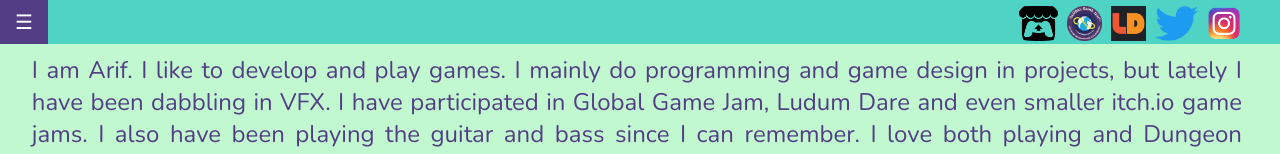
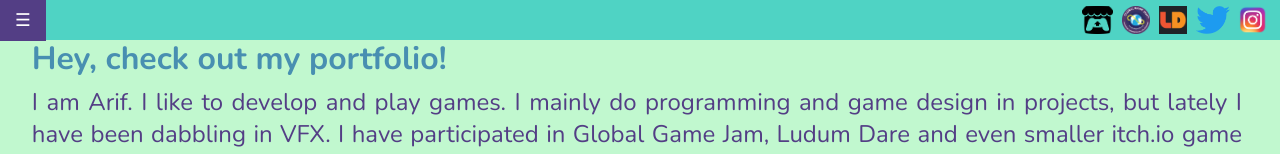
Before and after one commit to arifaciduman/arifaciduman.github.io, a website built with Parcel: page main-page.html in a window 1280 px wide. Shown: the top 154 px of the page. Built offline with nearby package versions, Linux system fonts and the light colour scheme.

Commit message:
sidenav collapsible top bar added

```diff
--- a/main-page.html
+++ b/main-page.html
@@ -43,25 +43,24 @@
   <button class="openbtn" onclick="openNav()">☰</button>
   <div class="external-links">
     <div class="link">
-      <a href="https://arifacid.itch.io/" target="_blank"><img alt="Itch.io" src="images/itchiolg.png" height="35"></a><br/>
+      <a href="https://arifacid.itch.io/" target="_blank"><img class="linkimg" alt="Itch.io" src="images/itchiolg.png" height="35" width="35"></a><br/>
     </div>
     <div class="link">
-      <a href="https://globalgamejam.org/users/arifaciduman" target="_blank"><img alt="Global Game Jam" src="images/ggjlg.png" height="35"></a>
+      <a href="https://globalgamejam.org/users/arifaciduman" target="_blank"><img class="linkimg" alt="Global Game Jam" src="images/ggjlg.png" height="35" width="35"></a>
     </div>
     <div class="link">
-      <a href="https://ldjam.com/users/arifacid/games" target="_blank"><img alt="Ludum Dare" src="images/ldlogo.png" height="35"></a>
+      <a href="https://ldjam.com/users/arifacid/games" target="_blank"><img class="linkimg" alt="Ludum Dare" src="images/ldlogo.png" height="35" width="35"></a>
     </div>
     <div class="link">
-      <a href="https://twitter.com/VikkaGames" target="_blank"><img alt="Twitter" src="images/twitterlg.png" height="35"></a><br/>
+      <a href="https://twitter.com/VikkaGames" target="_blank"><img class="linkimg" alt="Twitter" src="images/twitterlg.png" height="35" width="35"></a><br/>
     </div>
     <div class="link">
-      <a href="https://www.instagram.com/vikkagames/" target="_blank"><img alt="Instagram" src="images/instalg.png" height="35"></a>
+      <a href="https://www.instagram.com/vikkagames/" target="_blank"><img class="linkimg" alt="Instagram" src="images/instalg.png" height="35" width="35"></a>
     </div>
   </div>
 </div>
 
 <div ID="main" class="main" >
-
   <div id="about-me" class="contents">
     <div class="welcome">
       <h1>Hey, check out my portfolio!</h1>
--- a/style.css
+++ b/style.css
@@ -10,6 +10,7 @@
   background-color: #4FD3C4;
   position: fixed;
   width: 100%;
+  height: 5%;
   top: 0;
   z-index: 1;
 }
@@ -37,7 +38,8 @@
 }
 
 .openbtn{
-  font-size: 20px;
+  font-size: 2.2vh;
+  font-max-size: 2.2vh;
   cursor: pointer;
   background-color: #4FD3C4;
   color: white;
@@ -73,7 +75,7 @@
 
 .main{
   /*padding: 0% 0.5%;*/
-  /*padding-top: 1%;*/
+  padding-top: 2.5%;
   font-family: 'Nunito', sans-serif;
 
   text-align: justify;
@@ -197,9 +199,11 @@ video{
 
 .external-links{
   position: absolute;
-  max-width: 30%;
+  max-width: 70%;
+  height: 5%;
+  max-height: 5%;
   right: 1%;
-  margin-right: 2%;
+  /*margin-right: 2%;*/
   margin-top: 0.5%;
   display: inline-block;
   horiz-align: right;
@@ -208,7 +212,13 @@ video{
 .link{
   display: inline-block;
   horiz-align: right;
+  height: 1400%;
   margin-left: 5px;
+}
+
+img.linkimg{
+  width: 100%;
+  height: 100%;
 }
 
 .welcome{
```
